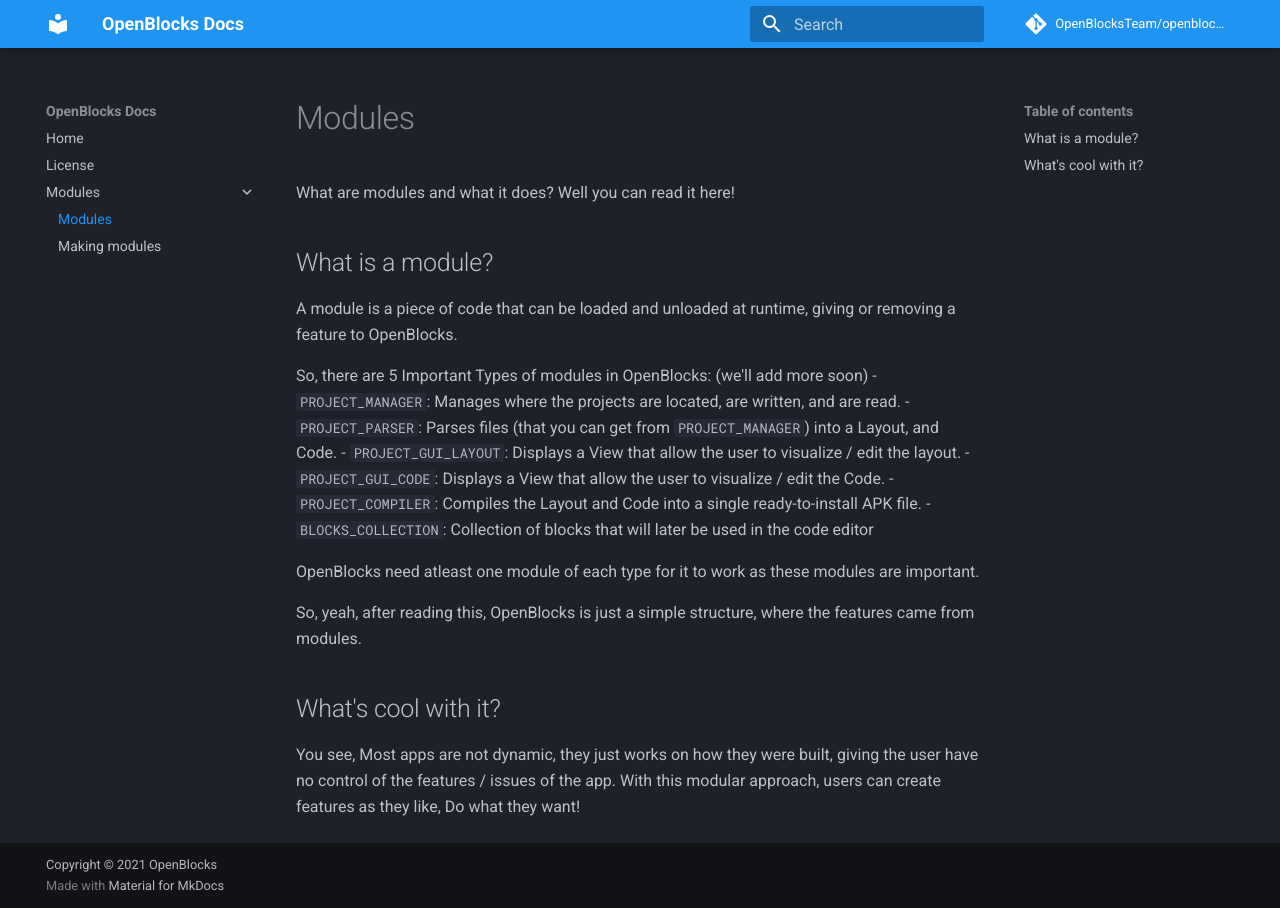
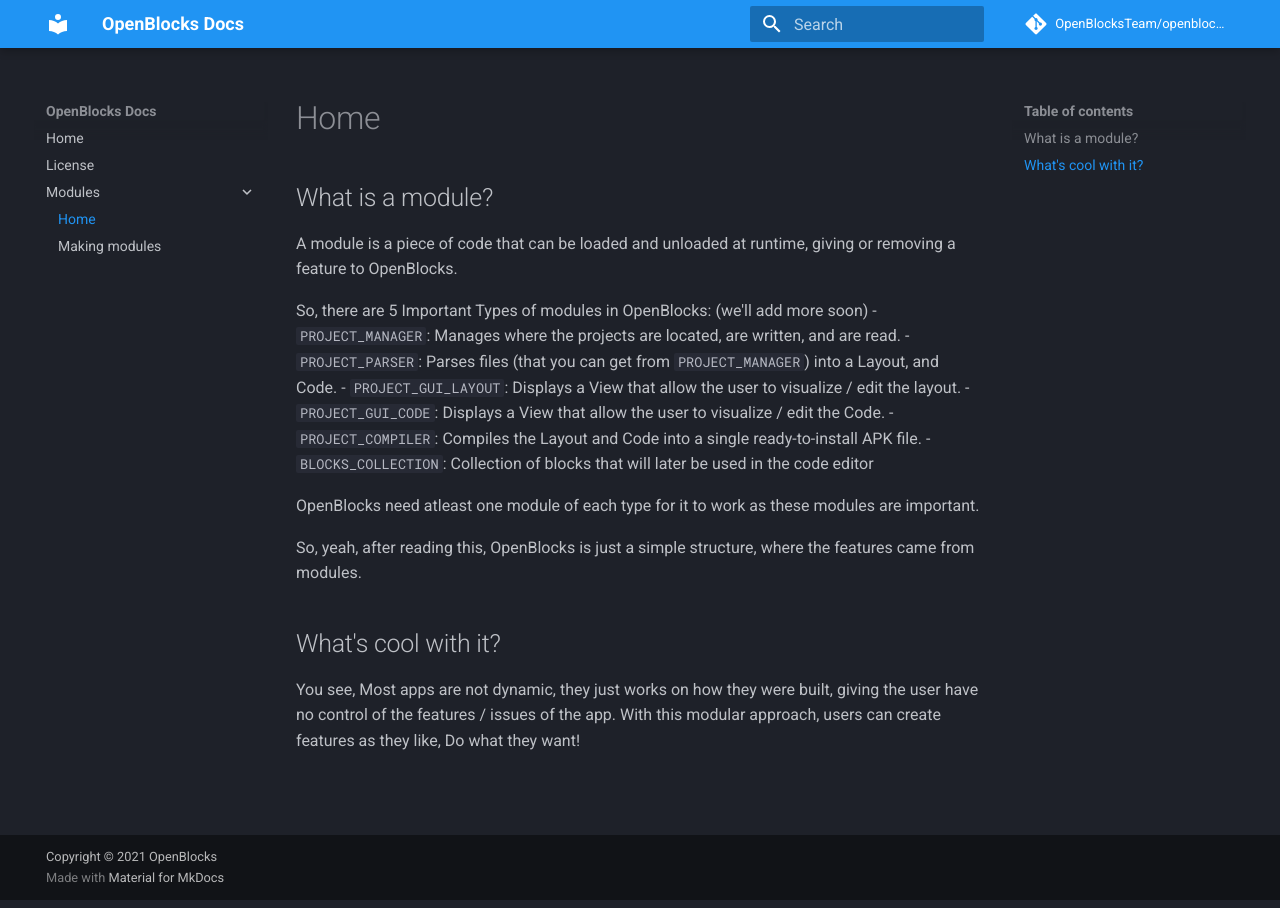
Before and after one commit to OpenBlocksTeam/openblocks-docs, an MkDocs documentation site: the page built from docs/modules/home.md, in a window 1280 px wide. Built offline with MkDocs 1.6.1 and Material for MkDocs 9.7.7, drawn with Linux system fonts in a browser that asks for light colours; nearby versions of some CDN libraries; comment, search, counter and statistics services are not loaded.

Commit message:
docs: Remove redundant texts

```diff
--- a/docs/modules/home.md
+++ b/docs/modules/home.md
@@ -1,6 +1,3 @@
-# Modules
-What are modules and what it does? Well you can read it here!
-
 ## What is a module?
 A module is a piece of code that can be loaded and unloaded at runtime, giving or removing a feature to OpenBlocks.
 
```
